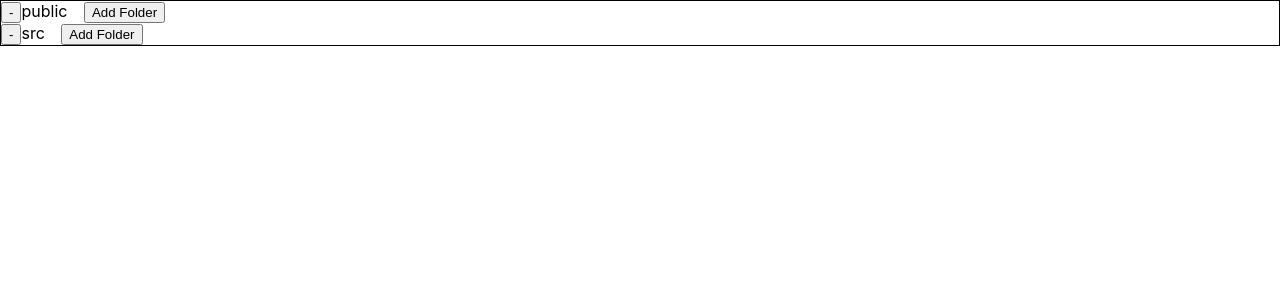
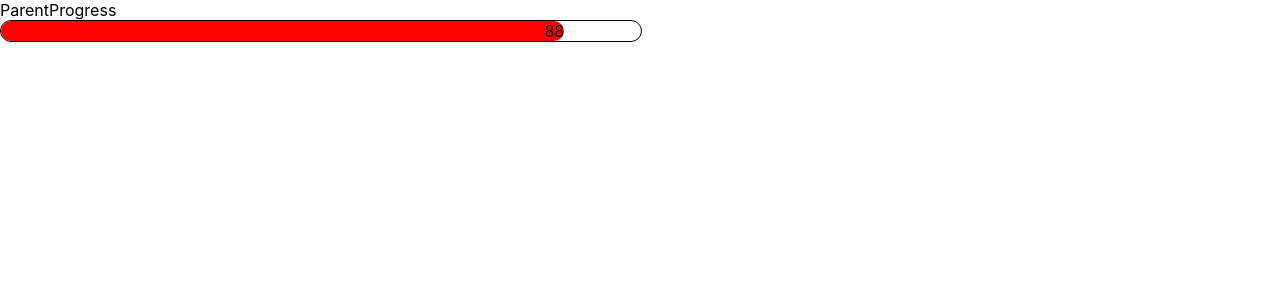
Before and after one commit to Ssharma0355/complete-frontend-interview, a React (Create React App) app in the folder Machine-Coding/machine-coding/: page / in a window 1280 px wide. Shown: the top 300 px of the page. Built offline with nearby package versions, Linux system fonts and the light colour scheme.

Commit message:
reuable Progress bar

```diff
--- a/Machine-Coding/machine-coding/src/App.js
+++ b/Machine-Coding/machine-coding/src/App.js
@@ -6,6 +6,7 @@ import Board from "./Problems/tic-tac-toe/Board";
 import Prod from "./Revision/Prod";
 import FileExp from "./Problems/File-Explorer/FileExp";
 import Timer from "./Problems/Timer/Timer";
+import ParentProgress from "./Problems/ProgressBar/ParentProgress";
 // import { QueryClientProvider, QueryClient } from "@tanstack/react-query";
 
 function App() {
@@ -14,8 +15,9 @@ function App() {
   return (
     <div>
       {/* <Prod /> */}
-      <FileExp />
+      {/* <FileExp /> */}
       {/* <Timer /> */}
+      <ParentProgress />
 
     </div>
   );
--- /dev/null
+++ b/Machine-Coding/machine-coding/src/Problems/ProgressBar/ParentProgress.jsx
@@ -0,0 +1,13 @@
+import React from 'react'
+import Progressbar from './Progressbar'
+
+function ParentProgress() {
+  return (
+    <div>
+      ParentProgress
+      <Progressbar value={88} />
+    </div>
+  )
+}
+
+export default ParentProgress
--- /dev/null
+++ b/Machine-Coding/machine-coding/src/Problems/ProgressBar/Progressbar.jsx
@@ -0,0 +1,15 @@
+import React from 'react'
+
+function Progressbar(props) {
+  return (
+    <div style={{
+        width:"50%",
+        border:"1px solid black",
+        borderRadius:"12px",
+    }}>
+        <div style={{width:`${props.value}%`,backgroundColor:"red", height:"20px",  borderRadius:"12px", textAlign:"right"}}>{props.value}</div>
+    </div>
+  )
+}
+
+export default Progressbar
```
